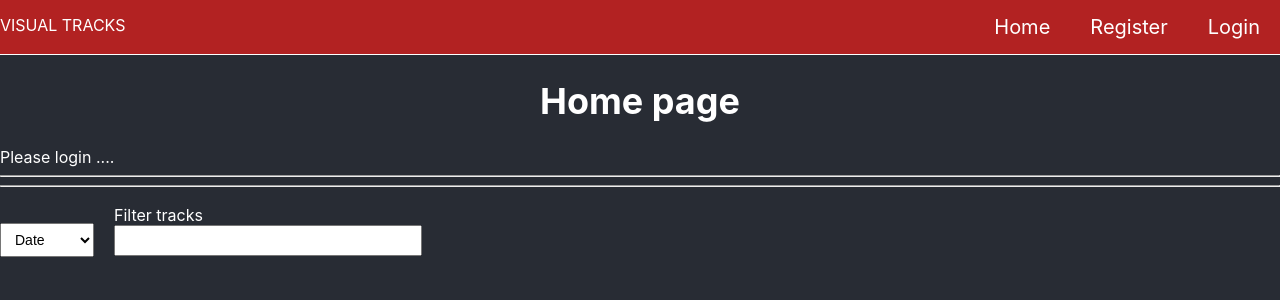
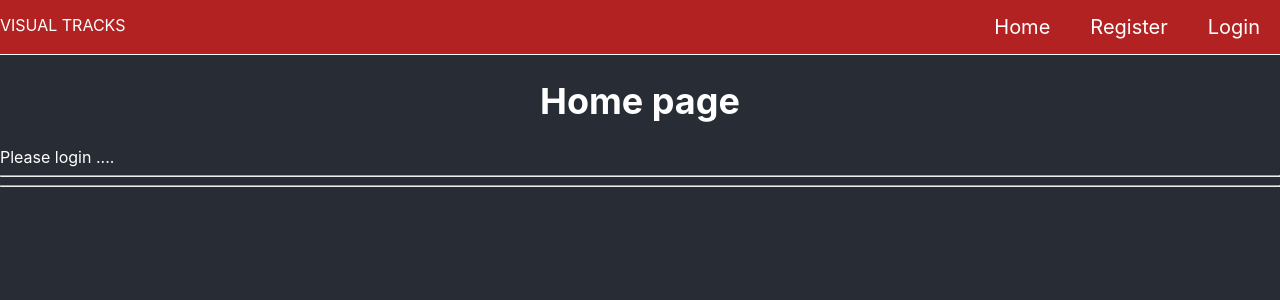
Before and after one commit to nesabg/visual-tracks, a React (Create React App) app: page / in a window 1280 px wide. Shown: the top 300 px of the page. Built offline with nearby package versions, Linux system fonts and the light colour scheme.

Commit message:
Fix null data when logout

```diff
--- a/src/pages/Homepage.js
+++ b/src/pages/Homepage.js
@@ -71,8 +71,11 @@ const Homepage = () => {
             { isLogin ? <Button onClick={getData}>Get Data</Button> : <LoginMessage>Please login ....</LoginMessage>}
             <hr/>
             <hr/>
-            <Select handleSelect={setFilterField} options={['Date', 'Os', 'Browser', 'IP' ]}/>
-            <Input type="text" label="Filter tracks" id="filter" handler={setInputFilter}/>
+            { isLogin ?
+            <>
+                <Select handleSelect={setFilterField} options={['Date', 'Os', 'Browser', 'IP' ]}/>
+                <Input type="text" label="Filter tracks" id="filter" handler={setInputFilter}/>
+
             <div>
                 { filteredTracks
                     .slice(coef(), coef() + numberOfTracksToShow)
@@ -80,6 +83,8 @@ const Homepage = () => {
                         return <RenderTrack track={track} key={track[0]}/>
                     })}
             </div>
+            </>
+            : null }
             {isLogin ? <Pagination filteredTracks={filteredTracks} setPage={setPage} /> : null }
         </div>
     )
```
